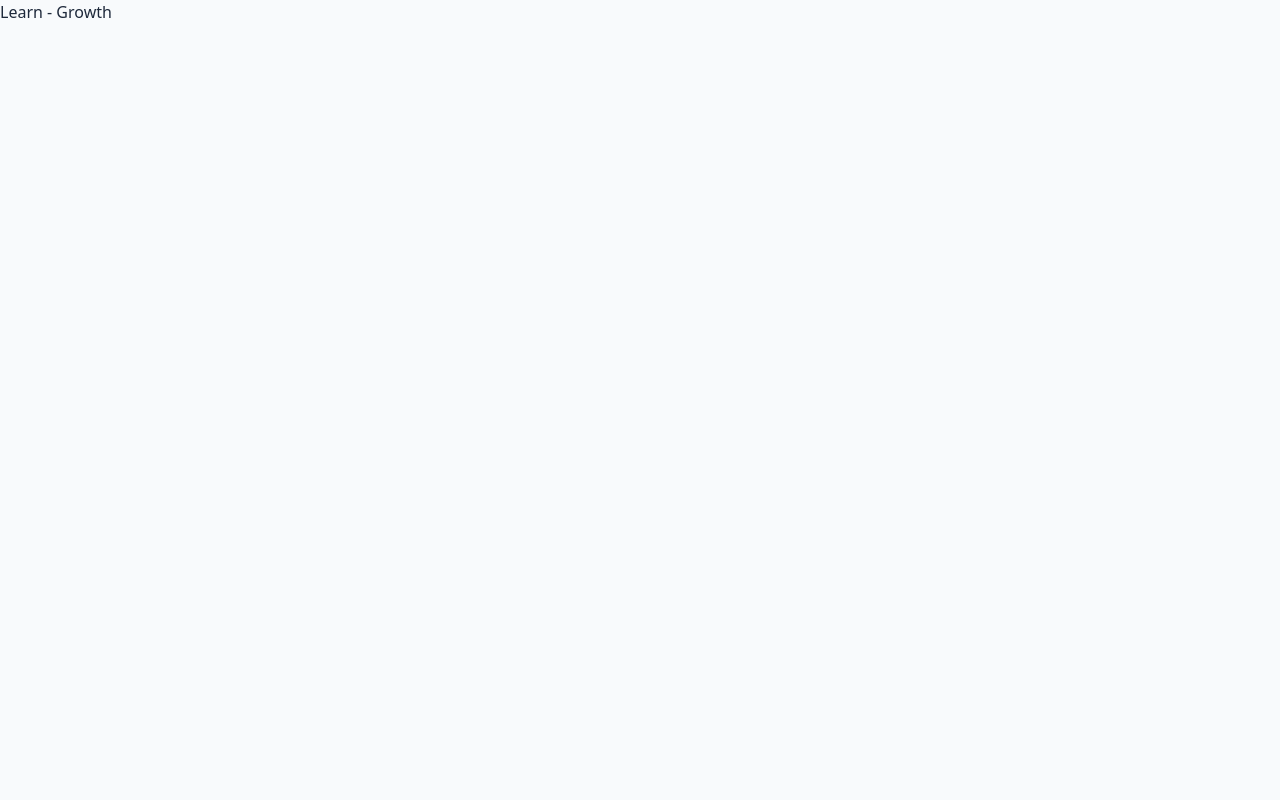
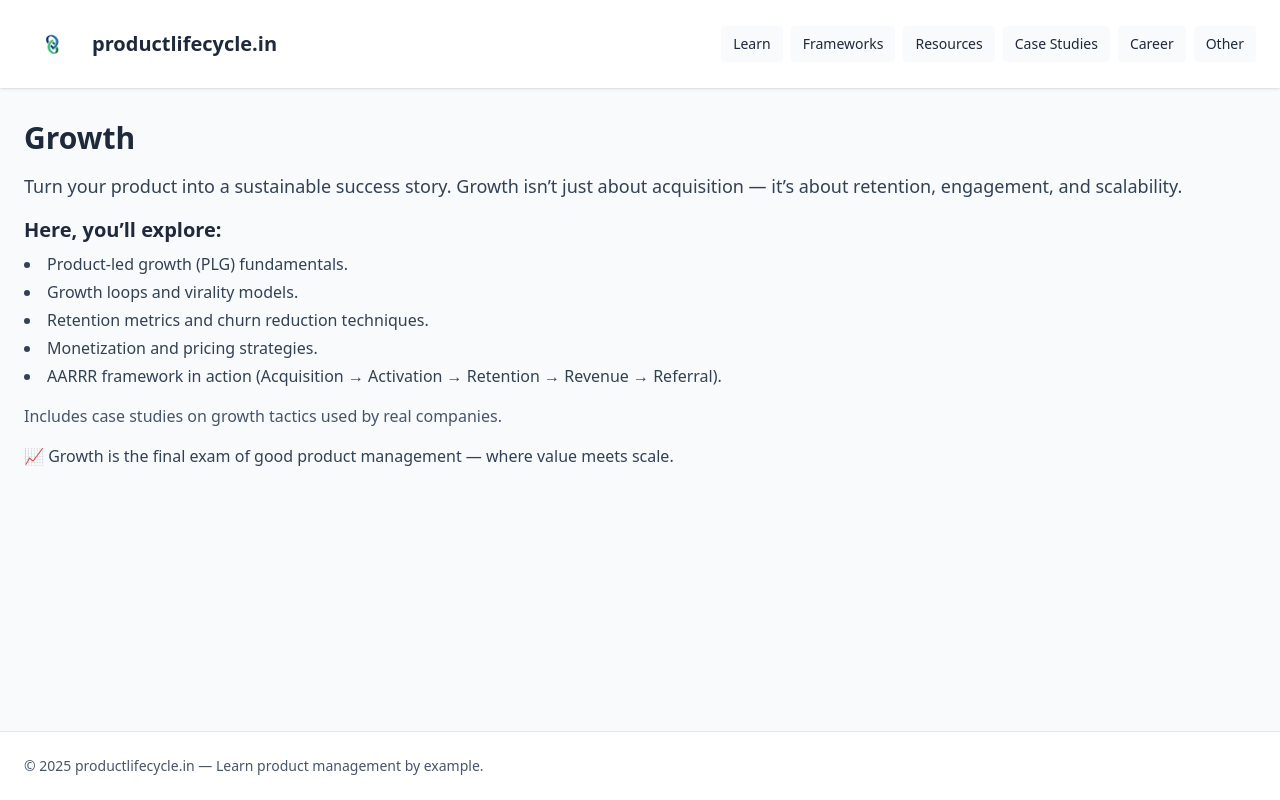
Before and after one commit to rahulmailbox90/productlifecycle-in, a Next.js app: page /learn/growth in a window 1280 px wide. Built offline with nearby package versions, Linux system fonts and the light colour scheme.

Commit message:
feat(learn): add Growth content

```diff
--- a/pages/learn/growth.js
+++ b/pages/learn/growth.js
@@ -1,3 +1,25 @@
+import Layout from '../../components/Layout'
+
 export default function Growth() {
-  return <div>Learn - Growth</div>
+  return (
+    <Layout>
+      <h1 className="text-3xl font-bold mb-4">Growth</h1>
+
+      <p className="text-lg text-slate-700 mb-4">Turn your product into a sustainable success story.
+      Growth isn’t just about acquisition — it’s about retention, engagement, and scalability.</p>
+
+      <h2 className="text-xl font-semibold mt-4">Here, you’ll explore:</h2>
+      <ul className="list-disc list-inside mt-2 text-slate-700 space-y-1">
+        <li>Product-led growth (PLG) fundamentals.</li>
+        <li>Growth loops and virality models.</li>
+        <li>Retention metrics and churn reduction techniques.</li>
+        <li>Monetization and pricing strategies.</li>
+        <li>AARRR framework in action (Acquisition → Activation → Retention → Revenue → Referral).</li>
+      </ul>
+
+      <p className="text-slate-600 mt-4">Includes case studies on growth tactics used by real companies.</p>
+
+      <p className="mt-4 text-slate-700">📈 Growth is the final exam of good product management — where value meets scale.</p>
+    </Layout>
+  )
 }
```
